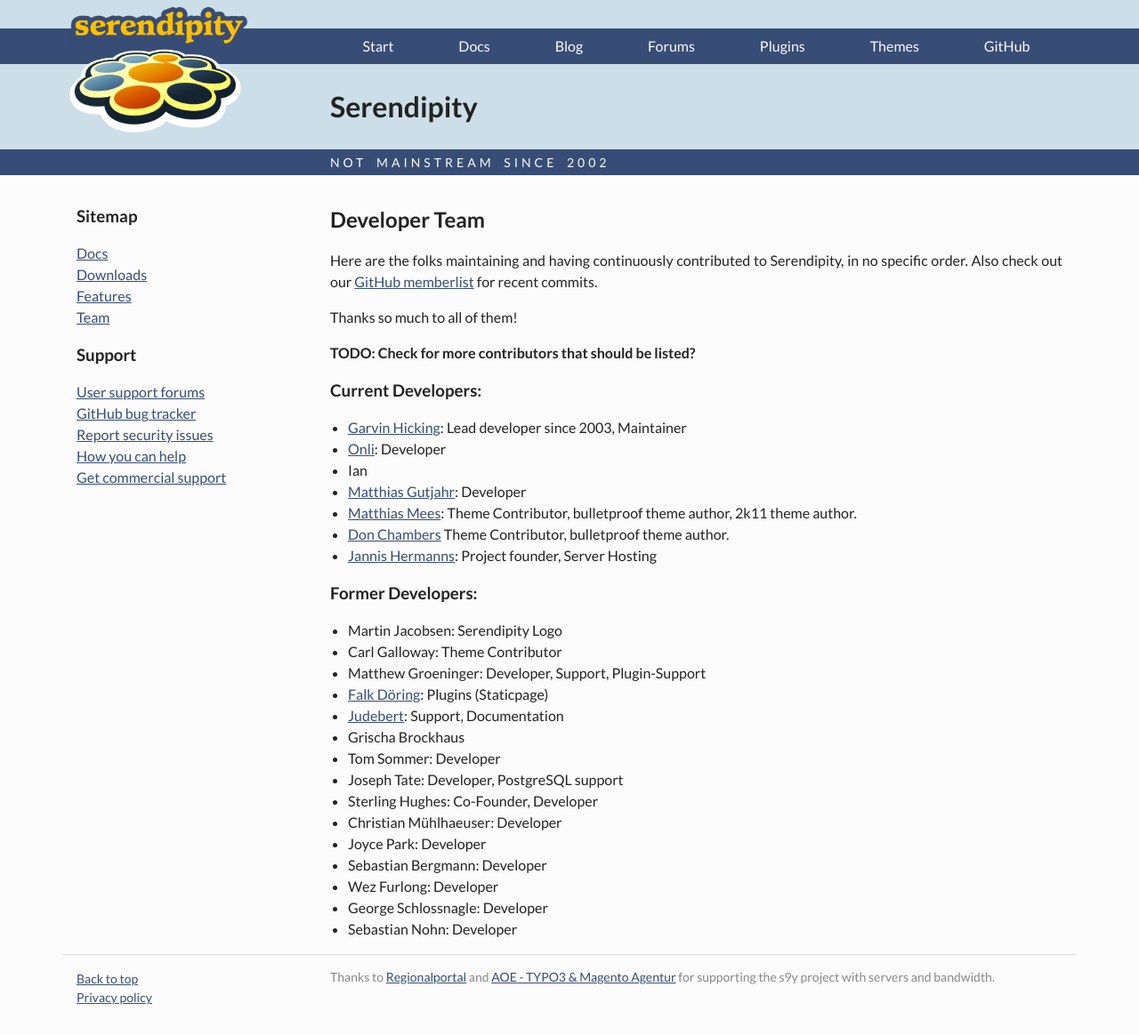
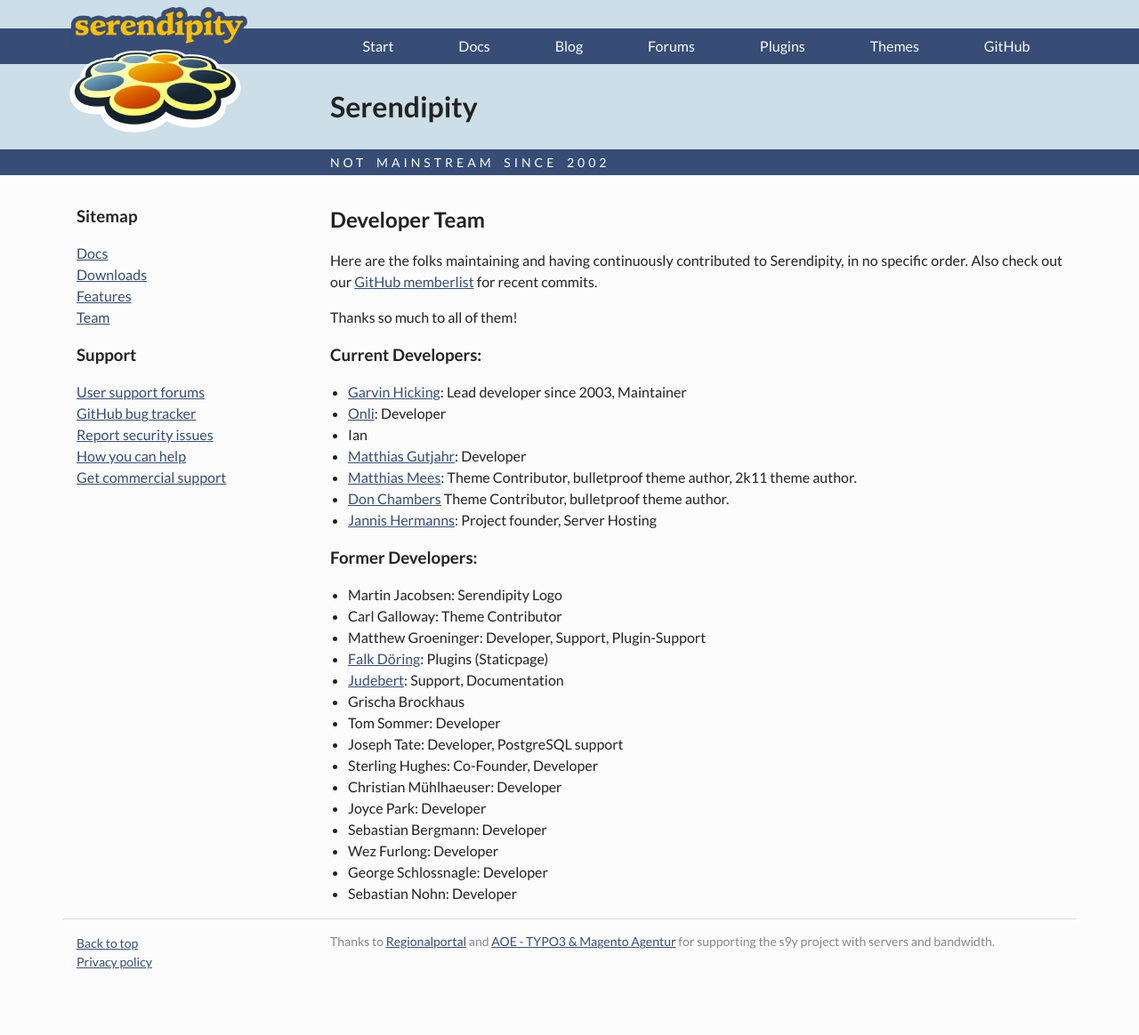
Before and after one commit to s9y/s9y.github.io, a Jekyll site: the page built from team.md, in a window 1280 px wide. Shown: the whole page at 89% size. Built offline with Jekyll 4.4.1, drawn with Linux system fonts in a browser that asks for light colours; nearby versions of some CDN libraries; after the commit the page ends 1124 px from its top, so only the background shows below that.

Commit message:
Minor typos

```diff
--- a/team.md
+++ b/team.md
@@ -8,14 +8,12 @@ Here are the folks maintaining and having continuously contributed to Serendipit
 
 Thanks so much to all of them!
 
-**TODO: Check for more contributors that should be listed?**
-
 ### Current Developers:
 
 * [Garvin Hicking](http://garv.in): Lead developer since 2003, Maintainer
 * [Onli](http://www.onli-blogging.de): Developer
 * Ian
-* [Matthias Gutjahr](http://matthias-gutjahr.de/): Developer
+* [Matthias Gutjahr](http://matthias-gutjahr.de): Developer
 * [Matthias Mees](http://yellowled.de): Theme Contributor, bulletproof theme author, 2k11 theme author.
 * [Don Chambers](http://www.optional-necessity.com) Theme Contributor, bulletproof theme author.
 * [Jannis Hermanns](http://jann.is): Project founder, Server Hosting
```
